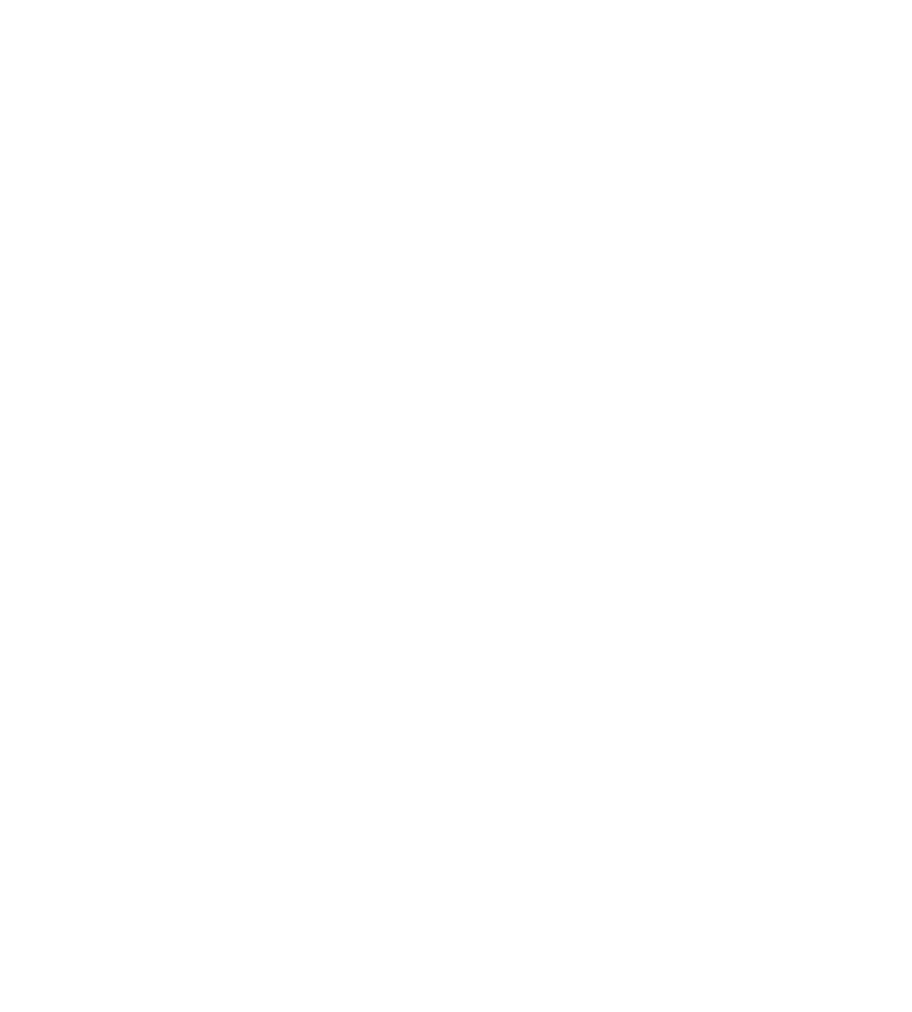
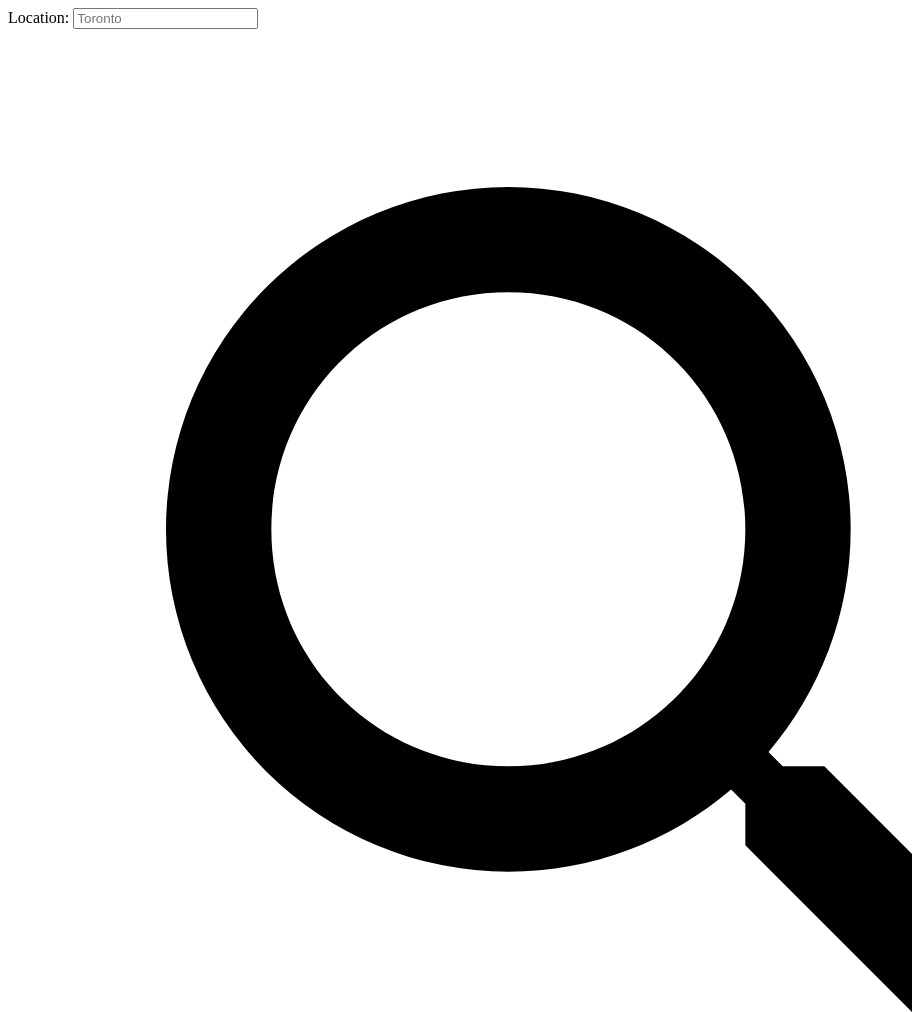
Before and after one commit to Trxllest/weather-app, a website built with webpack: page src/index.html in a window 1280 px wide. Shown: the top 1012 px of the page, without its empty margins (0-912 px from the left). Before the commit the page ends 800 px from the top, so only its background shows below. Built offline with nearby package versions, Linux system fonts and the light colour scheme.

Commit message:
add sections and search icon

```diff
--- a/src/index.html
+++ b/src/index.html
@@ -1,11 +1,26 @@
 <!DOCTYPE html>
 <html lang="en">
-<head>
-    <meta charset="UTF-8">
-    <meta name="viewport" content="width=device-width, initial-scale=1.0">
+  <head>
+    <meta charset="UTF-8" />
+    <meta name="viewport" content="width=device-width, initial-scale=1.0" />
     <title>Title</title>
-</head>
-<body>
+  </head>
+  <body>
+    <form action="#" id="location-search">
+      <label for="search">Location:</label>
+      <input type="text" id="search" name="search" placeholder="Toronto" />
+      <div class="search-icon">
+        <svg xmlns="http://www.w3.org/2000/svg" viewBox="0 0 24 24">
+          <title>magnify</title>
+          <path
+            d="M9.5,3A6.5,6.5 0 0,1 16,9.5C16,11.11 15.41,12.59 14.44,13.73L14.71,14H15.5L20.5,19L19,20.5L14,15.5V14.71L13.73,14.44C12.59,15.41 11.11,16 9.5,16A6.5,6.5 0 0,1 3,9.5A6.5,6.5 0 0,1 9.5,3M9.5,5C7,5 5,7 5,9.5C5,12 7,14 9.5,14C12,14 14,12 14,9.5C14,7 12,5 9.5,5Z"
+          />
+        </svg>
+      </div>
+    </form>
 
-</body>
+    <div class="current-weather"></div>
+    <div class="hourly-forecast"></div>
+    <div class="three-day-forecast"></div>
+  </body>
 </html>
```
